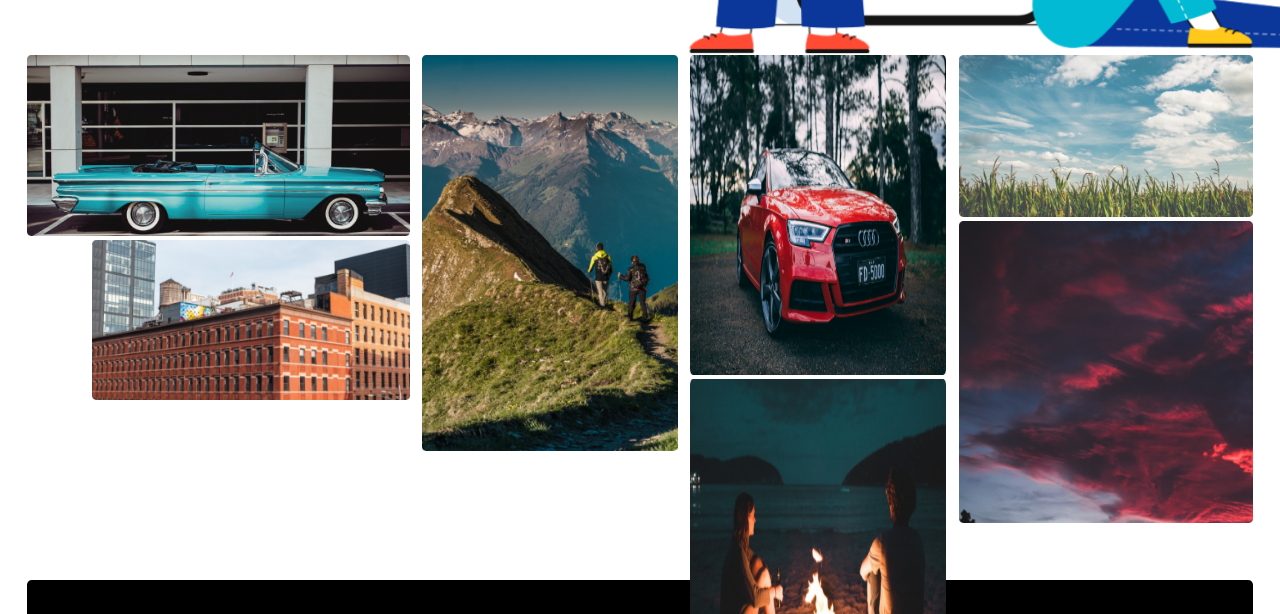
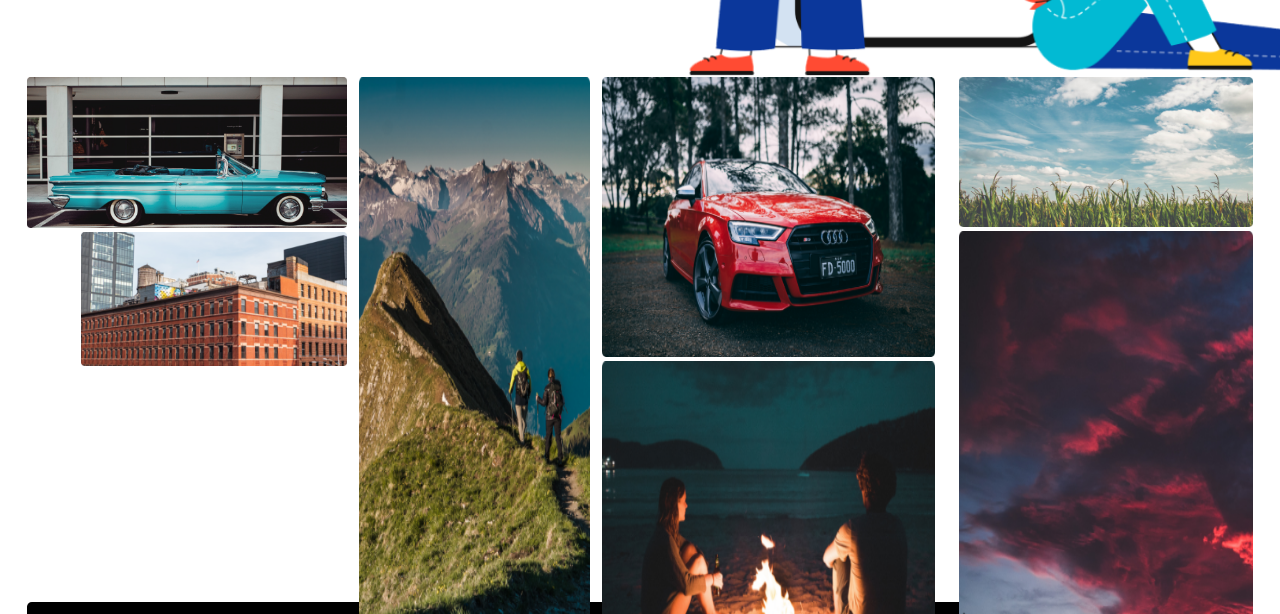
Before and after one commit to amine-dope/amiine-saila, a plain HTML site: page project-Invitation/invitation-brief/index.html in a window 1280 px wide. Shown: the part 2000-2614 px from the top of the page. Drawn offline with Linux system fonts and the light colour scheme.

Commit message:
modified page

```diff
--- a/project-Invitation/invitation-brief/Css/style.css
+++ b/project-Invitation/invitation-brief/Css/style.css
@@ -60,7 +60,11 @@ cursor: pointer;
     text-decoration: none;
 }
 .container__button{
-    margin:0 auto;
+   /*  margin:0 auto; */
+    display: flex;
+    margin-right: 3em;
+    /* margin-left: 1em; */
+    margin-top: 3em;
 
 }
 
@@ -403,57 +407,77 @@ h5::before {
   .gallery__images{
 
     height: 62vh;
-
+    width: 38vw;
   }
-  .gallery__images img {
+  /* .gallery__images img {
 
 
     width: 100%;
   }
-
+ */
   .gallery__images-2 {
-
-    height: 69vh;
-
-    width: 20vw;
+    height: 91vh;
+     width: 19vw;
     margin-left: 1%;
   }
-  .gallery__images-2 img{
 
-    width: 20vw;
+  .gallery__images-3{
+    width: 100%;
+    margin-left: 1%;
+    height: 86%;
+
 
   }
-  .gallery__images-3{
-    width: 20vw;
-    margin-left: 1%;
-    height: 85%;
-  }
-  .gallery__images-3 img{
+
+ /*  .gallery__images-3 img{
 
     width: 20vw;
     height: 40vh;
 
-  }
+  } */
   .gallery__images-4{
     margin-left: 1%;
-    height: 15%;
-
-  }
-  .gallery__images-4 img{
-    width: 23vw;
-
+    height: 89%;
   }
 
 
+
+
+
+.gallery__footr-1{
+    width: 100%;
+
+}
+.gallery__footr-2{
+    width: 26vw;
+    height: 35vh;
+
+}
+.gallery__footr-3{
+    height: 72vh;
+    width: 18vw;
+}
+.gallery__footr-4 {
+    width: 26vw ;
+    height: 41vh ;
+}
 .gallery__footr-5{
 
     padding-left: 17%;
-
+    width: 25vw;
 }
+.gallery__footr-6{
+    height: 50vh;
+    width: 100%;
+}
+.gallery__footr-7{
+    height: 32%;
+    width: 23vw;
+  }
 
 .content-5{
     display: flex;
-    /*align-items: start;*/
+
     height: 50vh;
     background: black;
     color:white;
@@ -461,7 +485,7 @@ h5::before {
     width: 97%;
     font-family: "Poppins";
     border-radius:.3em ;
-    justify-content: ;
+
 
 
 }
@@ -473,8 +497,6 @@ width: 100%;
 }
 
 .content-5__jsp-1{
-
-
 
 width: 52%;
 display: flex;
@@ -536,15 +558,12 @@ width: 59%;
 
     flex-direction: column;
     flex-flow: wrap;
-    /* align-items: baseline; */
-    /* display: inline; */
     text-align: center;
 }
 
 .container__invi{
 
     width: 100%;
-    /* height: 27%; */
     font-size: 2em;
 }
 
@@ -552,7 +571,6 @@ width: 59%;
 
 
     width: 100%;
-    /* height: 27%; */
     font-size: 2em;
 }
 
@@ -569,8 +587,7 @@ width: 59%;
 .container__button{
 
     display: flex;
-    margin-right: 2em;
-    margin-left: 3em;
+    margin-right: 4em;
     margin-top: 2em;
 
 }
@@ -604,7 +621,6 @@ width: 59%;
     justify-content: center;
     width: 96vw;
     margin-top: 3em;
-    /* margin-right: 23em; */
     margin-bottom: 4em;
 
 
@@ -613,7 +629,6 @@ width: 59%;
 
     width: 97vw;
     font-size: 16px;
-    /* margin-bottom: 4em; */
     display: flex;
     margin-left: .5em;
 }
@@ -628,7 +643,6 @@ width: 59%;
 .section__searching{
 
     margin-top: 3em;
-    /* display: flex; */
     margin-bottom: 3em;
     width: 89%;
 
@@ -651,12 +665,7 @@ width: 59%;
 
 .section-2{
 
-
-        /* display: flex; */
-    /* height: 79vh; */
     width: -35vw;
-    /* display: flex; */
-    /* flex-direction: column; */
     display: none;
 }
 
@@ -690,8 +699,6 @@ width: 59%;
 }
 .content-3 p{
 
-    /*font-size: 12px;*/
-    /*margin-right: 1%*/;
     font-size: 1em;
 }
 .content-3__button{
@@ -719,7 +726,6 @@ width: 59%;
 }
 .content-4__txt-2{
     font-size: 35px;
-    /* margin-right: 10px; */
     width: 97vw;
     margin-left: .3em;
 }
@@ -727,9 +733,7 @@ width: 59%;
     font-size: 20px;
     width: 97vw;
     display: flex;
-    /* flex-direction: row; */
     padding-right: 0;
-    /* justify-content: space-around; */
     align-items: flex-start;
     margin-top: 1em;
     height: 17%;
@@ -742,33 +746,26 @@ width: 59%;
 .content-4__text-3{
     font-size: 20px;
     width: 64vw;
-    /* display: flex; */
-    /* flex-direction: row; */
     padding-right: 0px;
-    /* justify-content: space-around; */
     align-items: center;
-    /* margin-top: 1em; */
-    /* height: 12%;*/
+
 
 }
 .content-4__box-2{
 
     width: 45vh;
-    /* justify-content: start; */
     height: 30%;
     flex-direction: column;
 }
 .content-2__btn{
     width: 55%;
     font-size: 1em;
-    /* margin-left: 10px; */
     margin: auto 0;
     height: 40%;
 }
 .content-2__btn-2{
     width: 55%;
     font-size: 1em;
-    /* margin-left: 10px; */
     margin: auto 0;
     height: 40%;
 
@@ -813,9 +810,10 @@ width: 59%;
 
 }
 .gallery__footr-7{
-    width: 97vw;
+
     height: 24vh;
     margin-top: .5em;
+    width: 97vw;
 }
 
 .gallery__footr-6{
@@ -838,13 +836,7 @@ width: 59%;
     font-size: 14px;
 }
 .content-5__jsp-3{
-        /* width: 105%; */
-    /* height: 97%; */
-    /* display: inline; */
-    /*flex-flow: column wrap-reverse;*/
-    /* text-align: center; */
-    /* margin: auto; */
-    /*align-items: center;*/
+
     margin-right: 0em;
     width: 100%;
     text-align: center;
@@ -865,3 +857,4 @@ width: 59%;
     text-align: center;
     font-size: 11px;
 }
+}
```
